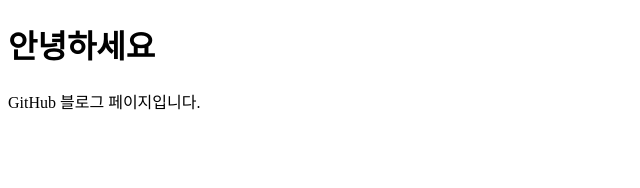
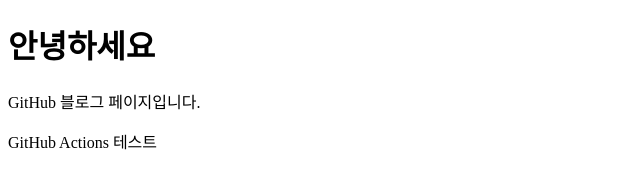
Before and after one commit to oneny/oneny.github.io, a plain HTML site: page index.html in a window 1280 px wide. Shown: the whole page, without its empty margins (0-640 px from the left). Drawn offline with Linux system fonts and the light colour scheme.

Commit message:
GitHub Actions Test

```diff
--- a/index.html
+++ b/index.html
@@ -9,5 +9,6 @@
 <body>
   <h1>안녕하세요</h1>
   <p>GitHub 블로그 페이지입니다.</p>
+  <p>GitHub Actions 테스트</p>
 </body>
 </html>
```
